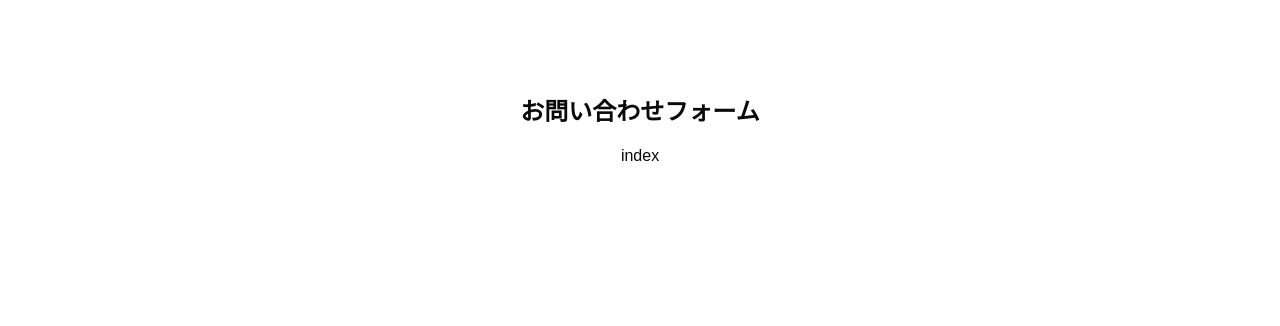
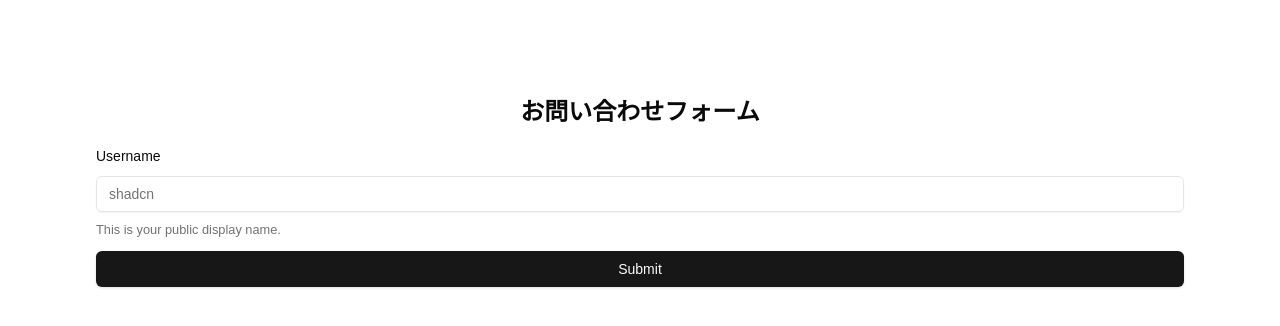
Before and after one commit to 4TKKgjYa/app-Jan09-2025, a Next.js app: page / in a window 1280 px wide. Shown: the top 326 px of the page. Built offline with nearby package versions, Linux system fonts and the light colour scheme.

Commit message:
feature: 1/13最終まで

```diff
--- a/src/components/MainForm/index.tsx
+++ b/src/components/MainForm/index.tsx
@@ -1,7 +1,51 @@
+"use client"
+
 import React from 'react'
+import { zodResolver } from "@hookform/resolvers/zod"
+import { useForm } from "react-hook-form"
+import { z } from "zod"
+import { Button } from "@/components/ui/button"
+import {
+  Form,
+  FormControl,
+  FormDescription,
+  FormField,
+  FormItem,
+  FormLabel,
+  FormMessage,
+} from "@/components/ui/form"
+import { Input } from "@/components/ui/input"
 
 export const MailForm = () => {
+  const form = useForm();
+
+  function onSubmit(values: any) {
+    // Do something with the form values.
+    // ✅ This will be type-safe and validated.
+    console.log(values)
+  }
+
   return (
-    <div>index</div>
+    <Form {...form}>
+      <form onSubmit={form.handleSubmit(onSubmit)} className="container flex flex-col gap-3">
+        <FormField
+          control={form.control}
+          name="username"
+          render={({ field }) => (
+            <FormItem>
+              <FormLabel>Username</FormLabel>
+              <FormControl>
+                <Input placeholder="shadcn" {...field} />
+              </FormControl>
+              <FormDescription>
+                This is your public display name.
+              </FormDescription>
+              <FormMessage />
+            </FormItem>
+          )}
+        />
+        <Button type="submit">Submit</Button>
+      </form>
+    </Form>
   )
 };
```
